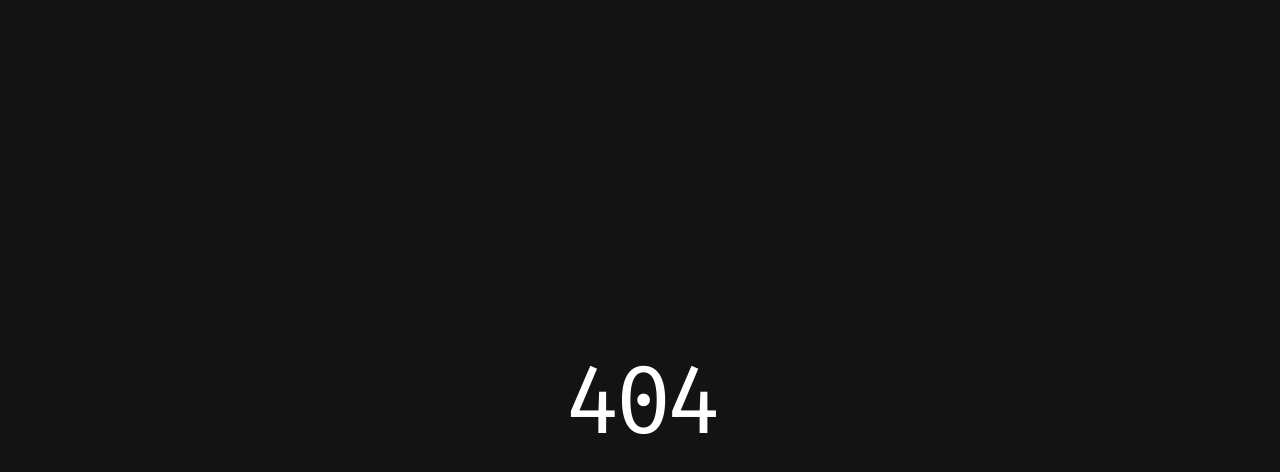
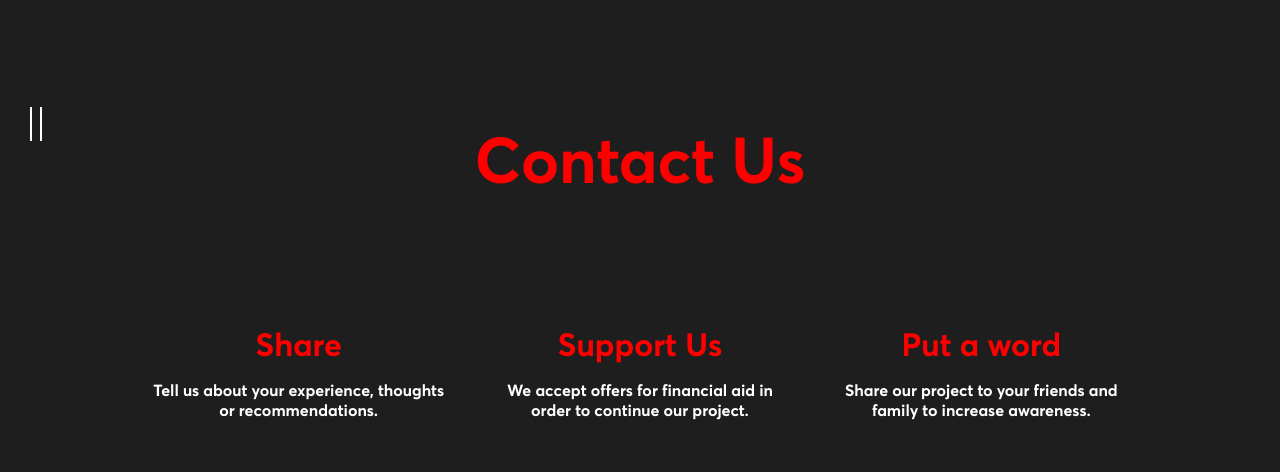
Before and after one commit to Nicolooo/georgia, a Next.js app: page /en/contact in a window 1280 px wide. Before the commit this address had no page. Shown: the top 472 px of the page. Built offline with nearby package versions, Linux system fonts and the light colour scheme.

Commit message:
Contact added and some changed as well as SEO Stuff

```diff
--- /dev/null
+++ b/comp/Contact/cards.js
@@ -0,0 +1,12 @@
+import React from 'react'
+
+const Card = ({body,title}) => {
+    return (
+        <div className="contact-card" data-aos="fade-down">
+            <h4 className="contact-card-head">{title}</h4>
+            <p className="contact-card-body">{body}</p>
+        </div>
+    )
+}
+
+export default Card
--- a/comp/Hero/Hero.js
+++ b/comp/Hero/Hero.js
@@ -3,7 +3,7 @@ import React from 'react'
 const Hero = () => {
     return (
         <div className="hero-wrapper">
-            <h1 className="hero-text">GEORGIAN LIBERTY</h1>
+            <h1 className="hero-text" data-aos="fade-up">GEORGIAN LIBERTY</h1>
         </div>
     )
 }
--- a/comp/Menu/MenuContent.jsx
+++ b/comp/Menu/MenuContent.jsx
@@ -25,7 +25,7 @@ const internalLinks = [
     component: <span>Samachablo</span>,
   },
   {
-    url: "#6",
+    url: "/en/contact",
     component: <span>Contact</span>,
   },
 ];
--- a/package.json
+++ b/package.json
@@ -9,6 +9,7 @@
     "lint": "next lint"
   },
   "dependencies": {
+    "aos": "^2.3.4",
     "next": "12.0.1",
     "react": "^17.0.2",
     "react-dom": "^17.0.2",
--- a/pages/404.js
+++ b/pages/404.js
@@ -1,10 +1,13 @@
 import React from "react";
+import SEO from '../comp/SEO/title'
 const Notfound = () => {
     return (
-        <div className="four" title="404">
+        <>
+        <SEO title="404" />
+        <div className="four" title="404" data-aos="fade-up">
             404
-
         </div>
+        </>
     )
 }
 
--- a/pages/_app.js
+++ b/pages/_app.js
@@ -1,6 +1,15 @@
 import '../styles/globals.css'
 import MenuManager from '../comp/Menu/MenuManager'
+import { useEffect } from 'react';
+import AOS from 'aos';
+import 'aos/dist/aos.css';
 function MyApp({ Component, pageProps }) {
+  useEffect(() => {
+    // here you can add your aos options
+    AOS.init({
+      offset: 100,
+    });
+  }, []);
   return <MenuManager><Component {...pageProps} /></MenuManager>
 }
 
--- a/pages/api/hello.js
+++ b/pages/api/hello.js
@@ -1,3 +1,3 @@
 export default function handler(req, res) {
-  res.status(200).json({ name: 'John Doe' })
+  res.status(200).json({ name: 'GEORGIAN LIBERTY' })
 }
--- a/pages/en/about.js
+++ b/pages/en/about.js
@@ -13,5 +13,4 @@ const About = () => {
         </div>
     )
 }
-
 export default About
--- /dev/null
+++ b/pages/en/contact.js
@@ -0,0 +1,25 @@
+import React from 'react'
+import Card from '../../comp/Contact/cards'
+// To dos: Form
+import SEO from '../../comp/SEO/title'
+import Menu from '../../comp/Menu/Menu'
+const contact = () => {
+    return (
+        <>
+        <SEO title="Contact"/>
+        <Menu />
+        <div className="contact-wrapper">
+            <div className="contact-sct">
+                <h3 className="contact-headline" data-aos="fade-up">Contact Us</h3>
+            </div>
+            <div className="contact-cards">
+            <Card title="Share" body="Tell us about your experience, thoughts or recommendations."/>
+            <Card title="Support Us" body="We accept offers for financial aid in order to continue our project."/>
+            <Card title="Put a word" body="Share our project to your friends and family to increase awareness."/>
+            </div>
+        </div>
+        </>
+    )
+}
+
+export default contact
--- a/styles/globals.css
+++ b/styles/globals.css
@@ -374,8 +374,6 @@ a {
 	End About Us (Short)
 
 */
-
-
 /*
 	404
 */
@@ -395,7 +393,7 @@ a {
 /*  About Us */
 .about-wrapper{
 	background-color: #1E1E1E;
-	height: 100vh;
+	height: 90vh;
 }
 .abt-title-wrap{
 	height: 70vh;
@@ -437,6 +435,7 @@ a {
 	justify-content:center ;
 	/* flex-direction: column; */
 	/* height: 50vh; */
+	padding-top: 3em;
 }
 .map-headline{
 	text-align: center;
@@ -451,6 +450,7 @@ a {
 	font-size: 3em;
 	font-weight: 900;
 	font-family: var(--averca);
+	padding-top: 2em;
 }
 /*  Inv */
 .inv-wrapper{
@@ -497,6 +497,76 @@ a {
 	color: red;
 	align-self: center;
 }
+
+/*  Contact */
+.contact-wrapper{
+	height: 50vh;
+	display: flex;
+	flex-direction: column;
+	align-content: center;
+	justify-content: center;
+
+}
+.contact-headline{
+	font-size: 4em;
+	font-family: var(--averca);
+	color: red;
+	align-self: center;
+}
+/* cards */
+.contact-cards{
+	height: 10vh;
+	flex-wrap: wrap;
+    width:80%;
+    margin: 0 auto;
+	display: flex;
+}
+.contact-card{
+	width: 5cm;
+	height: 6cm;
+	text-align: center;
+	display: block;
+    box-sizing: border-box;
+    flex: 33.3%;
+    padding: 5px;
+}
+.contact-card-head{
+	font-size: 2em;
+	font-family: var(--averca);
+	color: red;
+}
+.contact-card-body{
+	font-size: 1em;
+	font-family: var(--averca);
+	color: white;
+	padding: 16px;
+	text-align: center;
+}
+.contact-sct{
+	height: 50vh;
+	display: flex;
+	flex-direction: row;
+	align-content: center;
+	justify-content: center;
+	width: 100%;
+}
+.contact-form-wrap{
+	height: 10vh;
+	flex-wrap: wrap;
+    width:80%;
+    margin: 0 auto;
+	display: flex;
+	align-items: center;
+}
+.contact-info{
+	width: 5cm;
+	height: 6cm;
+	text-align: center;
+	display: block;
+    box-sizing: border-box;
+    flex: 50%;
+    padding: 5px;
+}
 /*
 	  Responsive
 */
```
Also changed, not shown: comp/Footer/Footer.js (added, +22 -0 lines), 2 other files (tests, documents, lock files or other folders).
